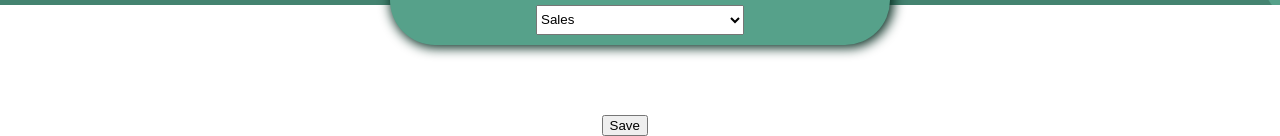
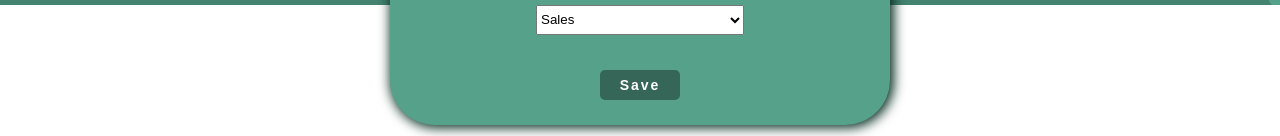
Before and after one commit to Alex-mant/P14_Mantione_Alexandre, a React (Create React App) app in the folder new-version/: page /home in a window 1280 px wide. Shown: the part 816-952 px from the top of the page. Built offline with nearby package versions, Linux system fonts and the light colour scheme.

Commit message:
Form component added

```diff
--- a/new-version/src/components/FormToCreateEmployee/FormToCreateEmployee.jsx
+++ b/new-version/src/components/FormToCreateEmployee/FormToCreateEmployee.jsx
@@ -1,15 +1,45 @@
-import React from 'react';
+import React, { useState } from 'react';
 import FieldSet from '../FieldSet/FieldSet';
 import Fields from '../Fields/Fields';
 import FormEmployeeCreator from '../../data/FormEmployeeCreator'
 import DepartmentOptions from '../DepartmentOptions/DepartmentOptions';
+import { isContainEmptyKey } from '../../utils/isContainEmptyKey';
+import { modalPop } from '../../utils/modalPop';
+import { createNewEmployeeEntries } from '../../utils/createNewEmployeeEntries';
+import { msg } from '../../utils/messages';
+import { useDispatch } from 'react-redux';
+import { getNewEmployee } from '../../redux/feature/employeeSlice';
 
 const FormToCreateEmployee = ({title}) => {
   const legendText = 'Address';
   const fieldSetClass = 'address flexColumn';
+  const dispatch = useDispatch();
+
+  const [allEmployeeInfo, setAllEmployeeInfo] = useState([]);
+
+  const handleSubmit = (e) => {
+    e.preventDefault();
+    const allInputs = Array.from(e.target.querySelectorAll('input, select'));
+
+    const currentEmployeeInfo = {};
+
+    let allEmployeeInfoCopy = [...allEmployeeInfo];
+
+    allInputs.map((input) => createNewEmployeeEntries(input, currentEmployeeInfo));
+
+    allEmployeeInfoCopy.push(currentEmployeeInfo);
+
+    allEmployeeInfoCopy = allEmployeeInfoCopy.filter((obj) => isContainEmptyKey(obj));
+
+    allEmployeeInfo.length === allEmployeeInfoCopy.length ? modalPop(msg.modal.failure) : modalPop(msg.modal.success, allInputs);
+
+    setAllEmployeeInfo(allEmployeeInfoCopy);
+
+    dispatch(getNewEmployee(allEmployeeInfoCopy))
+  }
 
   return (
-    <div className='Form flexColumn'>
+    <form onSubmit={handleSubmit} className='Form flexColumn'>
       <h2 className='form_title'>{title}</h2>
       <div className='formEmployee flexColumn'>
         {FormEmployeeCreator.map((field, index) => {
@@ -18,7 +48,8 @@ const FormToCreateEmployee = ({title}) => {
       </div>
       <FieldSet ClassCss={fieldSetClass} legendText={legendText}/>
       <DepartmentOptions/>
-    </div>
+      <button type='submit' className='home_submit-btn'>Save</button>
+    </form>
   );
 }
 
```
